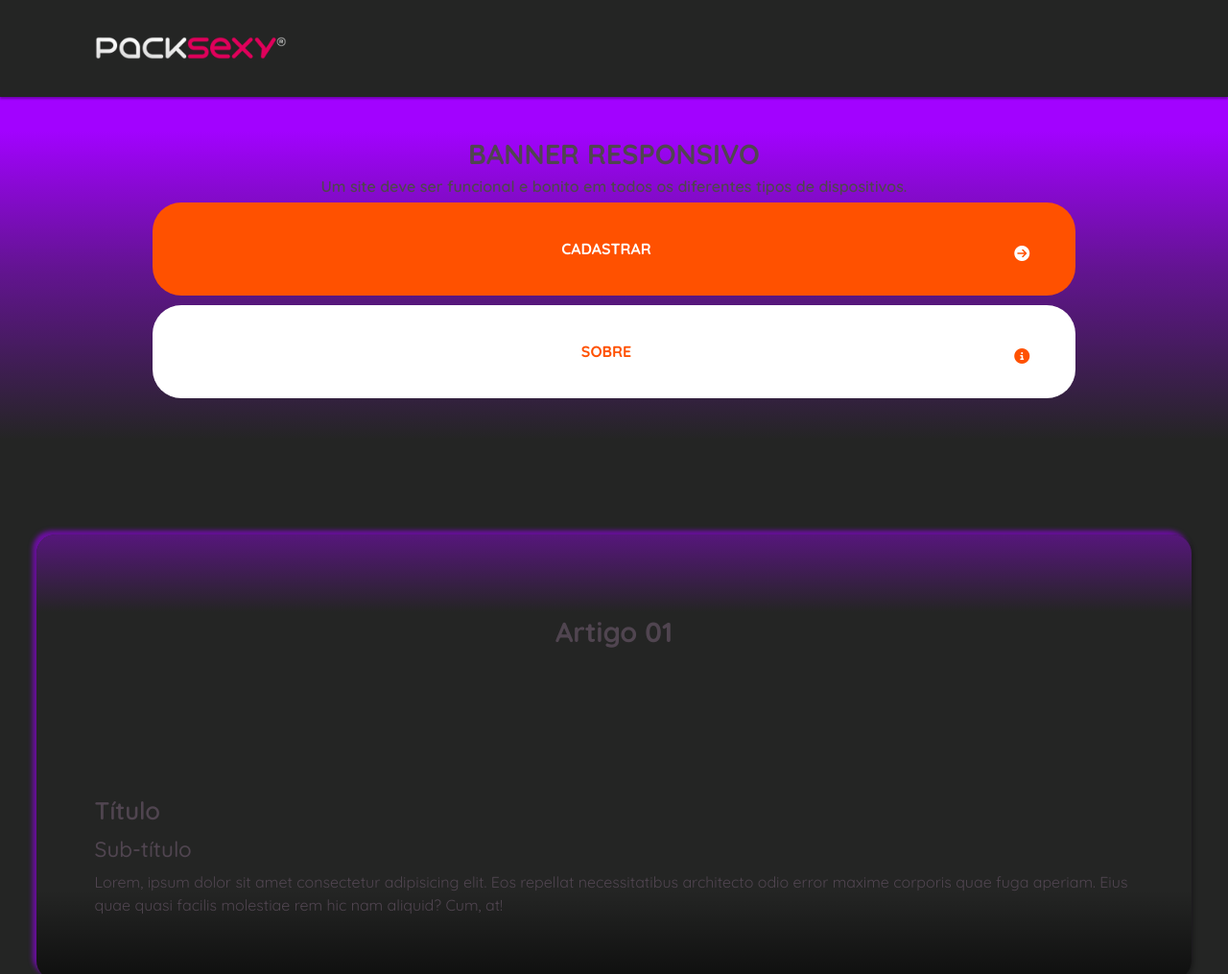
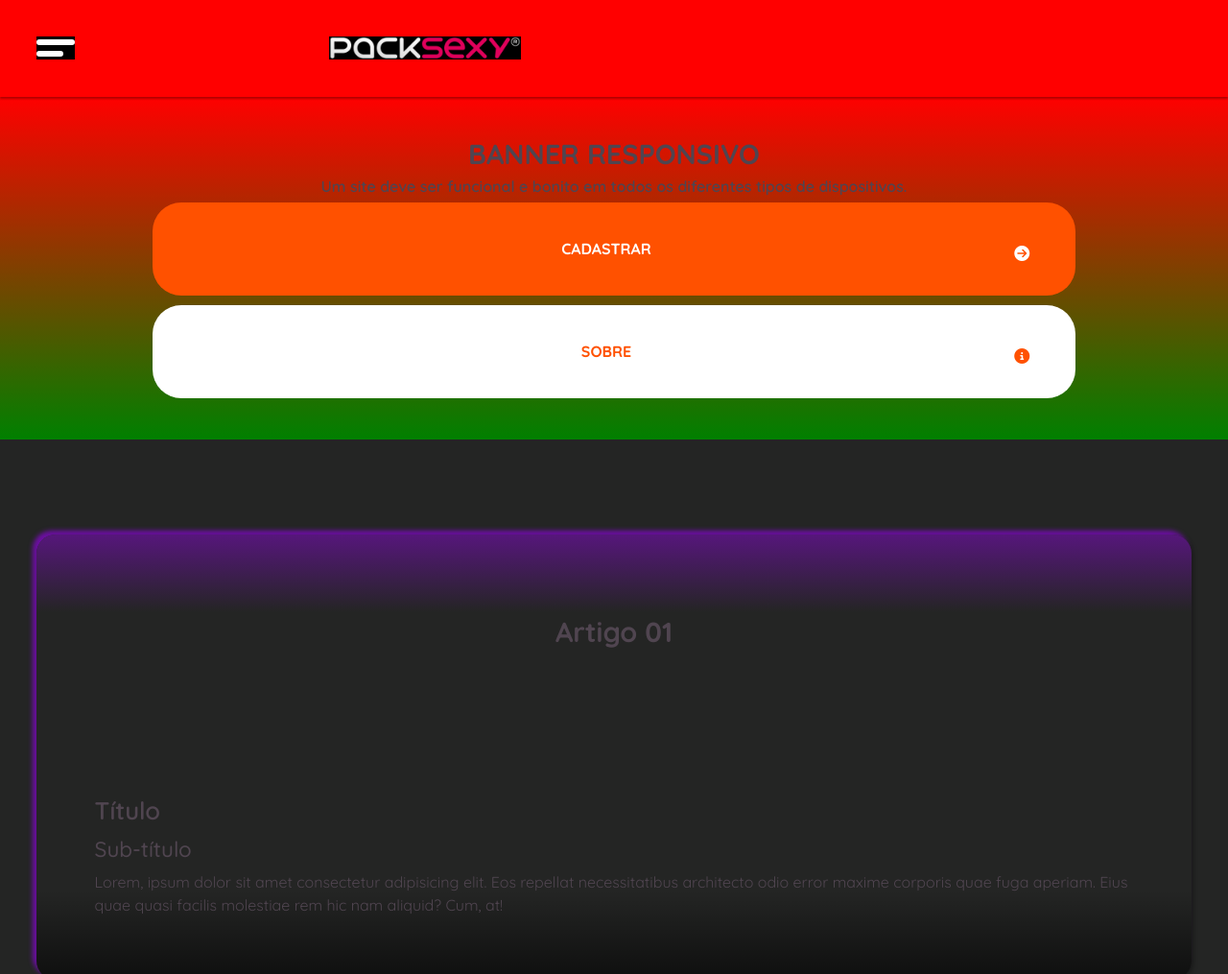
Before and after one commit to juniortex/Pack, a plain HTML site: page index.html in a window 1280 px wide. Shown: the top 1015 px of the page at 96% size. Drawn offline with nearby package versions, Linux system fonts and the light colour scheme; files that its build step writes are made by us from their sources; files whose address does not match are found by name.

Commit message:
Site update

```diff
--- a/css/sass/_reset.scss
+++ b/css/sass/_reset.scss
@@ -5,14 +5,19 @@
 * {
     margin: 0;
     padding: 0;
-    font-size: 100%;
+    max-width: 100%;
     border: none;
     outline: none;
-    font-weight: 400;
     box-sizing: border-box;
+    list-style: none;
     font-family: 'Quicksand', sans-serif;
-    list-style: none;
+    font-size: 100%;
     text-decoration: none;
-    max-width: 100%;
     line-height: 1.5em;
 }
+
+/*html, body {
+    display: grid;
+    grid-column: 1;
+    grid-row: 3;
+}*/
--- a/css/style.scss
+++ b/css/style.scss
@@ -10,20 +10,46 @@ body {
 }
 .cabecalho {
     position: fixed;
-    width: 100%;
+    width: 100vw;
     float: left;
     padding: 3%;
-    background-color: #242524;
+    background-color: red;
     box-shadow: 0 2px 2px #00000050;
+    display: grid;
+    grid-template-areas: ".button-menu .logo";
+    gap: 10px;
 }
+
+.button-menu {
+    display: grid;
+    width: 40px;
+    align-items: center;
+    cursor: pointer;
+    background-color: black;
+    .barra {
+        height: 6px;
+        background-color: white;
+        border-radius: 50px;
+    }
+    #barra-1 {
+        width: 100%;
+    }
+    #barra-2 {
+        width: 70%;
+    }
+}
+.close {
+    display: none;
+}
+
 .logo {
-    z-index: 999;
     width: 200px;
     height: 24px;
     float: left;
     margin: 0 5%;
     background: url('../media/Logotipo/Logotipo-a.png') center center/100% no-repeat;
     font-size: 0;
+    background-color: black;
 }
 
 //MENU:
@@ -63,18 +89,6 @@ body {
     color: white;
     transition: 0.25s ease;
 }
-.button-menu {
-    width: auto;
-    height: 24px;
-    float: left;
-    text-align: center;
-    color: #dedede;
-    cursor: pointer;
-    background-color: transparent;
-}
-#close-menu {
-    display: none;
-}
 
 //BANNER:
 .banner {
@@ -83,7 +97,7 @@ body {
     text-align: center;
     margin-top: calc(24px + 6%);
     padding: 3%;
-    background: linear-gradient(rgba(162, 2, 255) 10%, rgba(162, 2, 255, 0.5) 50%, #242524 100%);
+    background: linear-gradient(red,green);
 }
 .title {
     width: 100%;
```
Also changed, not shown: css/style.css (added), 1 other file.
